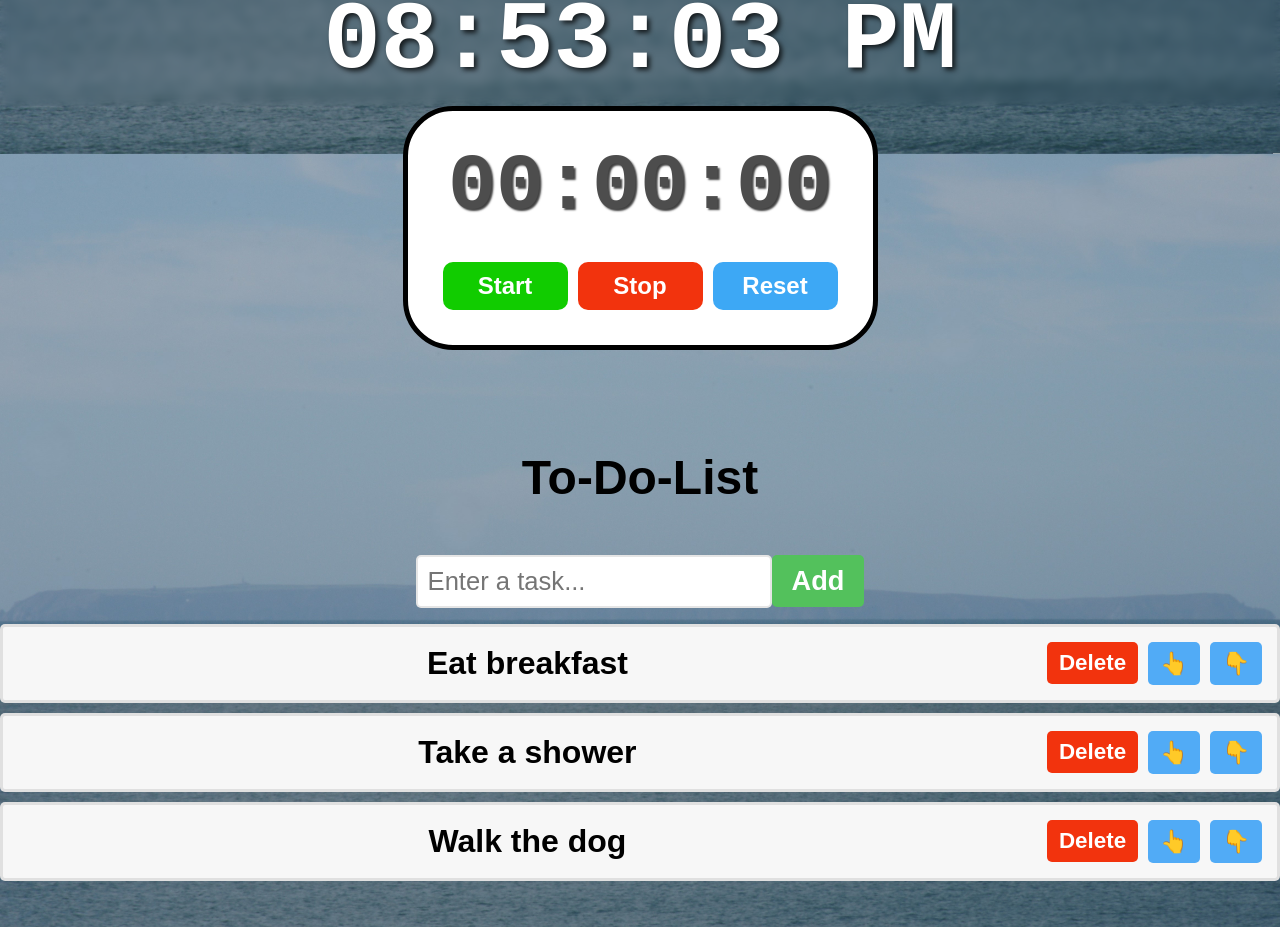
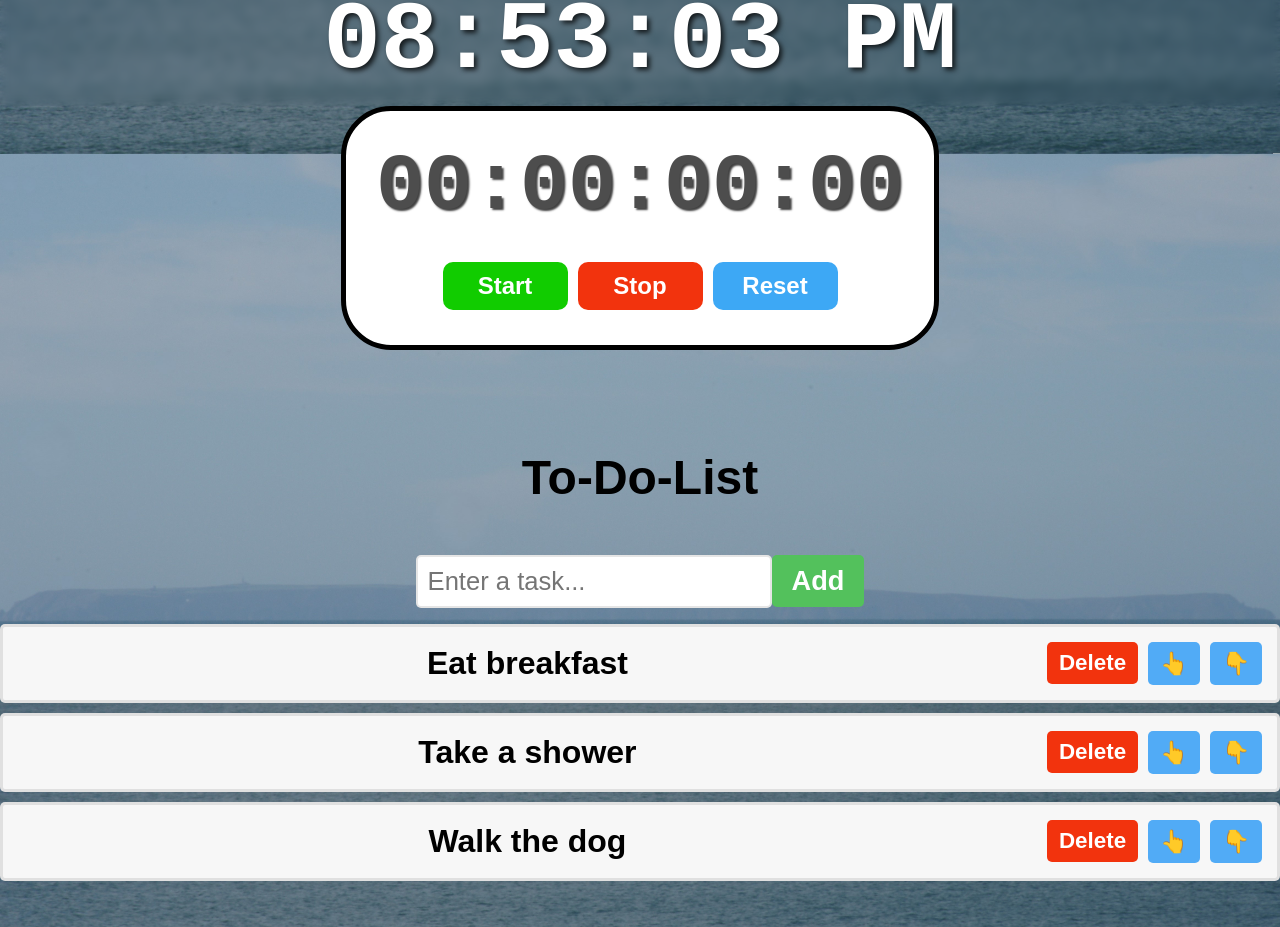
Before and after one commit to MarkChips/React-bro-code-tutorial, a React (Vite) app in the folder my-react-app/: page / in a window 1280 px wide. Shown: the part 1579-2506 px from the top of the page. Built offline with nearby package versions, Linux system fonts and the light colour scheme.

Commit message:
feat: :sparkles: add functions to Stopwatch component

```diff
--- a/my-react-app/src/Stopwatch.jsx
+++ b/my-react-app/src/Stopwatch.jsx
@@ -9,23 +9,45 @@ function Stopwatch() {
 
     useEffect(() => {
 
+        if (isRunning) {
+            intervalIdRef.current = setInterval(() => {
+                setElapsedTime(Date.now() - startTimeRef.current);
+            }, 10);
+        }
+
+        return () => {
+            clearInterval(intervalIdRef.current);
+        }
+
     }, [isRunning]);
 
     function start() {
-
+        setIsRunning(true);
+        startTimeRef.current = Date.now() - elapsedTime;
     }
 
     function stop() {
-
+        setIsRunning(false);
     }
 
     function reset() {
-
+        setElapsedTime(0);
+        setIsRunning(false);
     }
 
     function formatTime() {
 
-        return `00:00:00`;
+        let hours = Math.floor(elapsedTime / (1000 * 60 * 60));
+        let minutes = Math.floor(elapsedTime / (1000 * 60) % 60);
+        let seconds = Math.floor(elapsedTime / (1000) % 60);
+        let milliseconds = Math.floor((elapsedTime % 1000) / 10);
+
+        hours = String(hours).padStart(2, "0");
+        minutes = String(minutes).padStart(2, "0");
+        seconds = String(seconds).padStart(2, "0");
+        milliseconds = String(milliseconds).padStart(2, "0");
+
+        return `${hours}:${minutes}:${seconds}:${milliseconds}`;
     }
 
     return (
```
